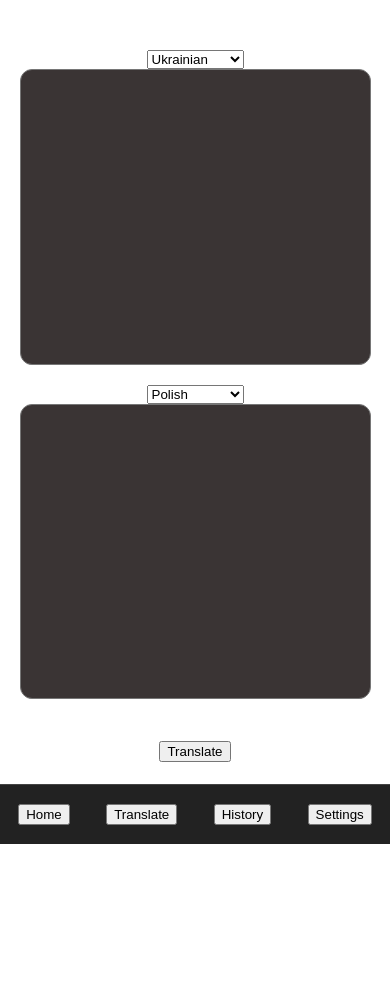
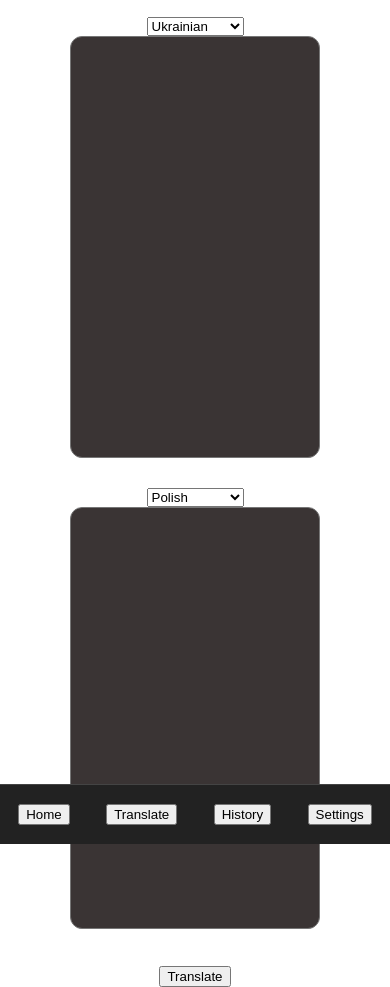
Before and after one commit to Nimz1s/testApiDeepL, a website: page app/public/index.html in a window 390 px wide. Before the commit the page ends 844 px from the top, so only its background shows below. Drawn offline with Linux system fonts and the light colour scheme.

Commit message:
mobile-design rework

```diff
--- a/app/public/assets/styles/main.css
+++ b/app/public/assets/styles/main.css
@@ -1,15 +1,23 @@
+body {
+    margin: 0;
+    height: 100vh;
+    display: flex;
+    flex-direction: column;
+
+    padding-bottom: 60px; /* висота меню */
+}
+
 * {
     box-sizing: border-box;
 }
 
 .translatePlace {
     display: grid;
-    grid-auto-flow: column;
-    justify-content: center;
-    align-content: center;
+    grid-template-columns: 1fr 1fr;
+    gap: 30px;
 
-    gap: 30px; /* 🔥 відстань між textarea */
-    padding: 5vh 5vw; /* 🔥 5–10% відступи */
+    padding: 2vh 5vw;
+    align-items: start;
 }
 
 /* обгортка */
@@ -43,17 +51,18 @@ textarea {
 }
 
 /* 📱 mobile адаптація */
-@media (max-width: 768px) {
+@media (max-width: 700px) {
     .translatePlace {
-        grid-auto-flow: row;
-        gap: 20px;
-        padding: 5vh 8vw;
+        grid-template-columns: 1fr;
     }
+}
 
-    textarea {
-        width: 90vw;
-        height: 35vh;
-    }
+
+.actions {
+    grid-column: 1 / -1; /* займає всю ширину grid */
+    display: flex;
+    justify-content: center;
+    margin-top: 20px;
 }
 
 
@@ -73,4 +82,6 @@ textarea {
 
     background: #222;
     border-top: 1px solid #444;
+
+    padding-bottom: env(safe-area-inset-bottom);
 }
--- a/app/public/index.html
+++ b/app/public/index.html
@@ -26,7 +26,7 @@
         </div>
     </section>
 
-    <div>
+    <div class="actions">
         <button id="btnTranslate">Translate</button>
     </div>
 
```
